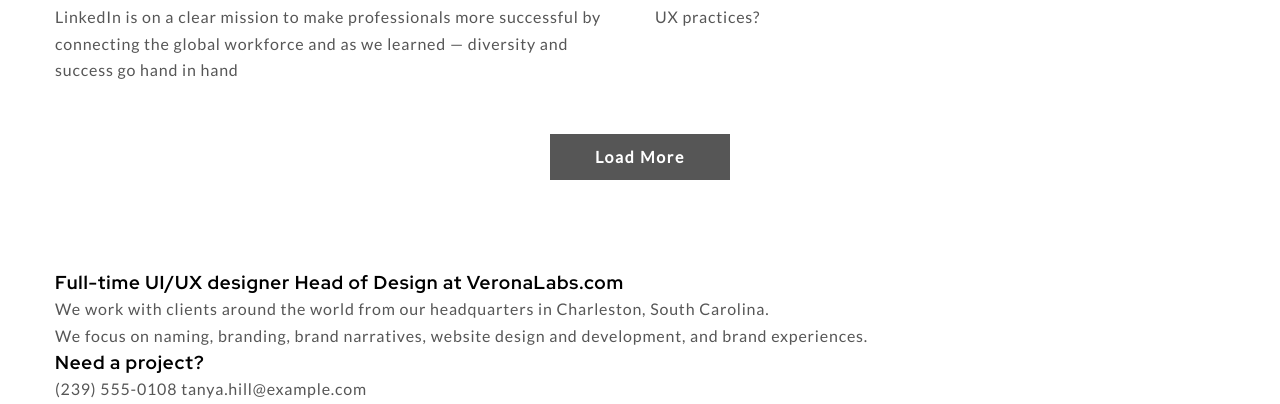
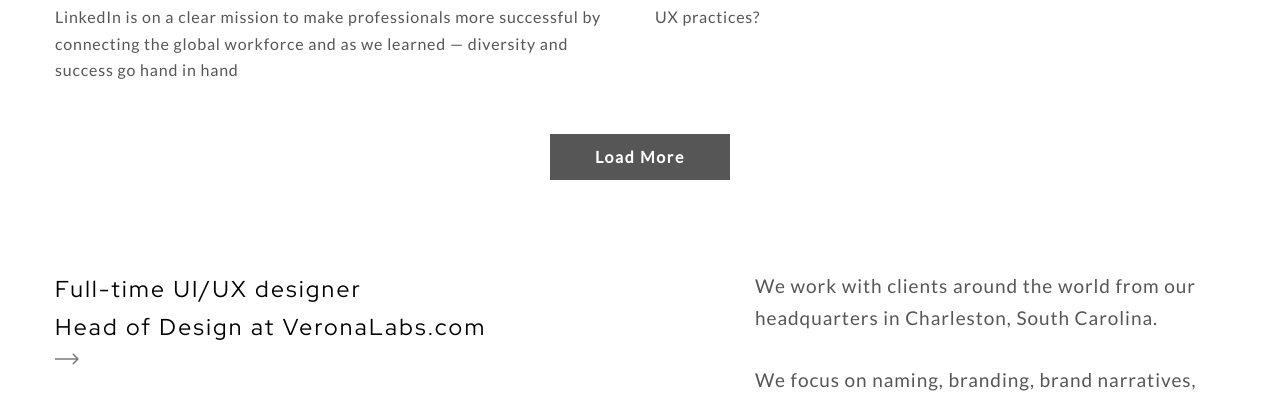
Before and after one commit to DmytroMyskov/manifest-responsive, a plain HTML site: page index.html in a window 1280 px wide. Shown: the part 3093-3497 px from the top of the page. Drawn offline with Linux system fonts and the light colour scheme.

Commit message:
style info section

```diff
--- a/index.html
+++ b/index.html
@@ -174,9 +174,10 @@
       <div class="container">
         <div>
           <h3>
-            Full-time UI/UX designer
+            Full-time UI/UX designer <br>
             Head of Design at VeronaLabs.com
           </h3>
+          <a href=""><img src="images/arrow-icon.svg" alt="arrow-icon"></a>
         </div>
 
         <div>
--- a/style.css
+++ b/style.css
@@ -25,7 +25,8 @@ h3 {
 
 .blog .container,
 .latest-posts .container,
-.popular .container {
+.popular .container,
+.info .container {
   margin-block: 90px;
 }
 
@@ -275,3 +276,33 @@ h1 {
     }
   }
 }
+
+.info .container {
+  display: flex;
+  justify-content: space-between;
+
+
+  div {
+    width: 470px;
+  }
+
+  div:last-child {
+    display: flex;
+    flex-direction: column;
+    gap: 30px;
+  }
+
+  h3 {
+    font-size: 23px;
+    font-weight: 400;
+    letter-spacing: 0.1em;
+    line-height: 166%;
+  }
+
+  p {
+    font-size: 19px;
+    font-weight: 400;
+    letter-spacing: 0.05em;
+    line-height: 32px;
+  }
+}
```
